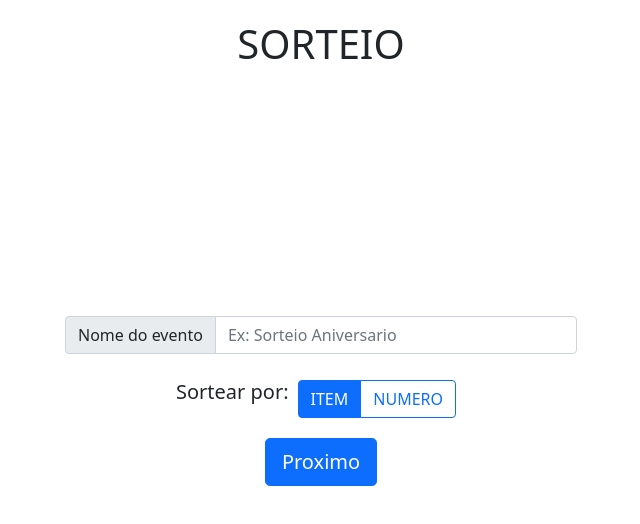
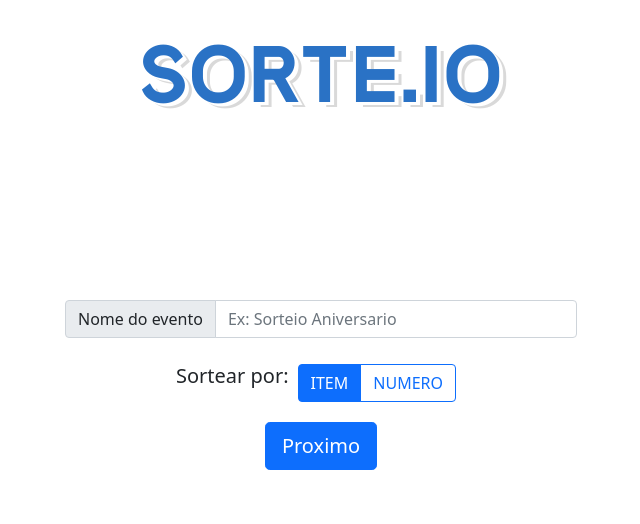
Before and after one commit to MUSHA170/HAHR-2021, a plain HTML site: page v1/index.html in a window 1280 px wide. Shown: the whole page, without its empty margins (319-959 px from the left). Drawn offline with nearby package versions, Linux system fonts and the light colour scheme.

Commit message:
Title change
mudança no titulo da 1 pagina

```diff
--- a/v1/index.html
+++ b/v1/index.html
@@ -12,7 +12,7 @@
     <!-- CSS only -->
 
     <link href="https://cdn.jsdelivr.net/npm/bootstrap@5.0.1/dist/css/bootstrap.min.css" rel="stylesheet" integrity="sha384-+0n0xVW2eSR5OomGNYDnhzAbDsOXxcvSN1TPprVMTNDbiYZCxYbOOl7+AMvyTG2x" crossorigin="anonymous">
-    <title>SORTEIO</title>
+    <title>SORTE.IO</title>
 
     <script>
 
@@ -20,7 +20,7 @@
 </head>
 <body>
     <div class="main">
-        <div class="title"><h1>SORTEIO</h1></div>
+        <div class="title">SORTE.IO</div>
         <div class="nome_evento">
             <div class="input-group mb-3">
                 <span class="input-group-text" id="basic-addon1">Nome do evento</span>
@@ -45,7 +45,7 @@
         <div class="bt-conteiner">
             <div class="botao">
                 <div class="btn_prox">
-                    <button type="button" class="btn btn-primary btn-lg">Proximo</button>
+                    <button type="button" class="btn  btn-primary btn-lg">Proximo</button>
                 </div>
             </div>
         </div>
--- a/v1/style.css
+++ b/v1/style.css
@@ -3,6 +3,11 @@
     height: 100vh;
     background-color: rgba(255, 255, 255, 0.541);
 
+}
+
+@font-face {
+    font-family: MadeyneSans;
+    src: url(font/MadeynSans-Bold.ttf);
 }
 
 .title{
@@ -11,15 +16,19 @@
     display: flex;
     justify-content: center;
     padding-top: 20px;
-    background-color: rgba(255, 255, 255, 0.493);
+    font-family: 'MadeyneSans';
+    background-color: rgba(255, 255, 255, 0);
+    font-size:10vh;
+    color: rgb(42, 114, 197);
+    text-shadow: 4px 3px 0px #fff, 7px 5px 0px
+                rgba(0,0,0,0.15);
 }
-
 .nome_evento{
     background-color: rgba(255, 255, 255, 0.623);
     display: flex;
     justify-content: center;
     padding: 0 30%;
-    margin-top: 30vh;
+    margin-top: 20vh;
 }
 
 .bt-conteiner{
```
Also changed, not shown: v1/font/MadeynSans-Bold.ttf (added).
